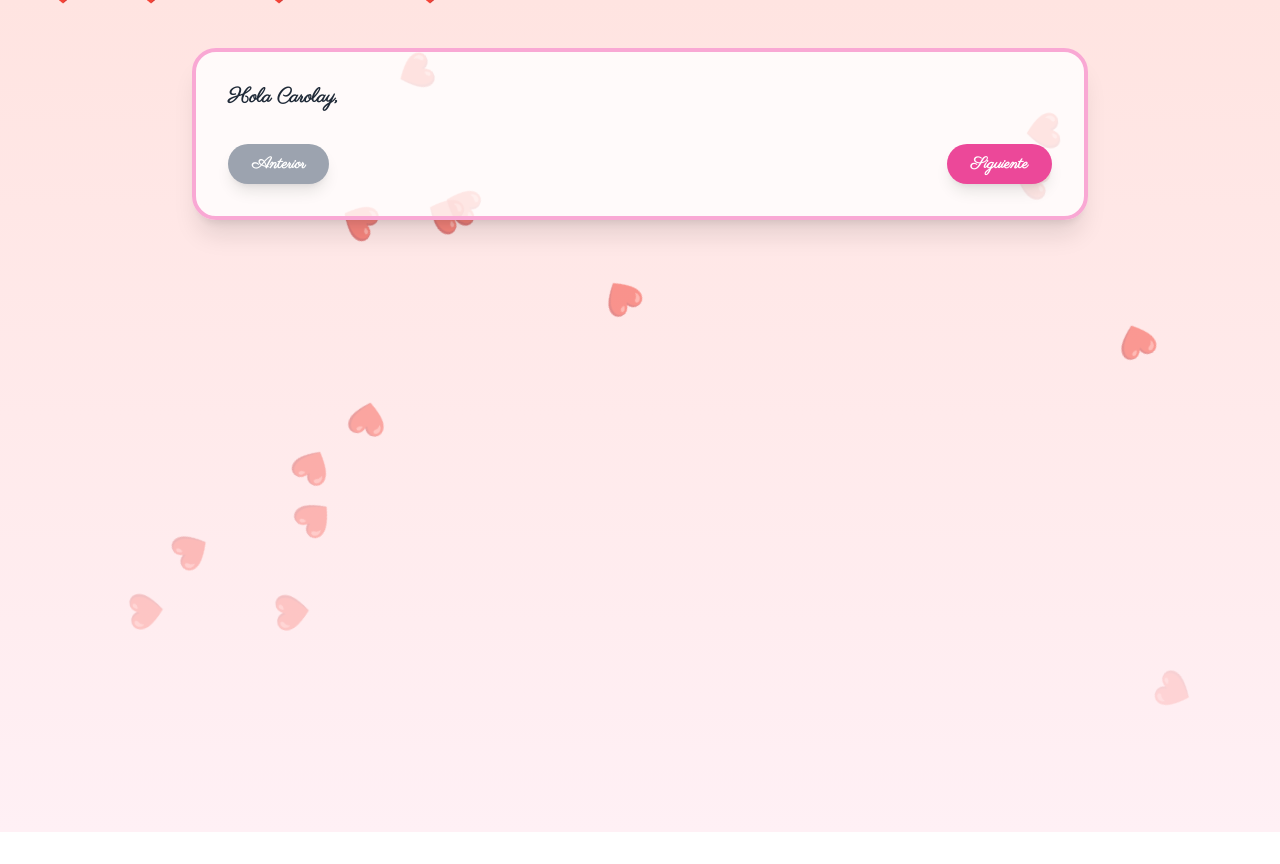
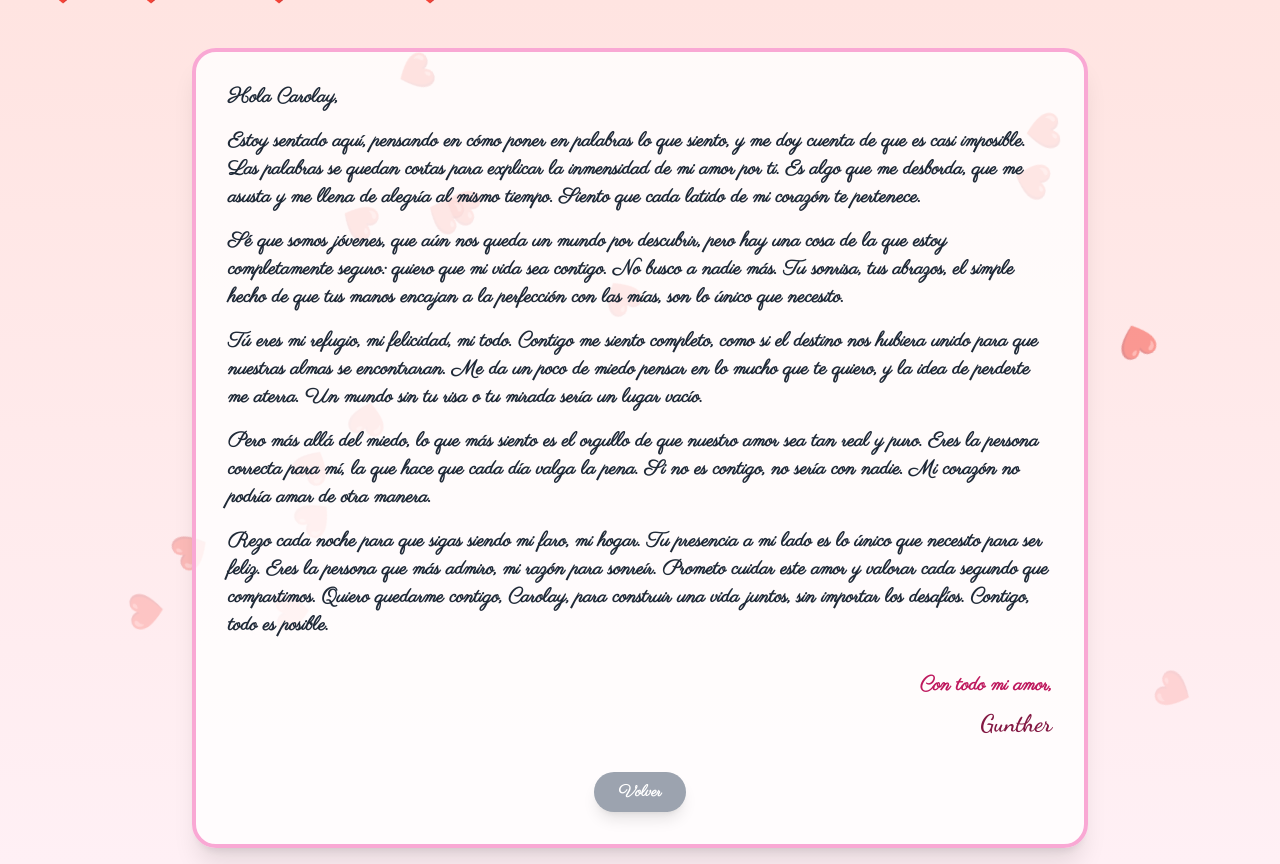
Before and after one commit to BlackGunther1269/carolay, a plain HTML site: page carta/index.html in a window 1280 px wide. Both pictures are taken after a click on the button "Abre la carta". Before the commit the page ends 832 px from the top, so only its background shows below. Drawn offline with nearby package versions, Linux system fonts and the light colour scheme.

Commit message:
Update index.html

```diff
--- a/carta/index.html
+++ b/carta/index.html
@@ -13,10 +13,8 @@
             font-family: 'Parisienne', cursive;
             background: linear-gradient(to bottom, #ffe4e1, #fff0f5);
             min-height: 100vh;
-            display: flex;
-            justify-content: center;
-            align-items: center;
-            overflow: hidden; /* Esto es intencional ahora, para las páginas */
+            display: block;
+            overflow-y: auto; /* Permite el scroll vertical */
             position: relative;
         }
 
@@ -88,16 +86,20 @@
 
         <!-- Contenedor de la carta, inicialmente oculto -->
         <div id="letter-container" class="hidden w-full max-w-lg md:max-w-3xl lg:max-w-4xl bg-white bg-opacity-80 p-8 rounded-3xl shadow-xl border-4 border-pink-300 mt-8 transform scale-90 opacity-0 transition-all duration-700 ease-in-out">
-            <div id="letter-content" class="text-lg md:text-xl text-gray-800 leading-relaxed font-normal">
-                <!-- Los párrafos se renderizarán aquí uno a uno -->
+            <div class="text-lg md:text-xl text-gray-800 leading-relaxed font-normal">
+                <p class="mb-4"><b>Hola Carolay,</b></p>
+                <p class="mb-4"><b>Estoy sentado aquí, pensando en cómo poner en palabras lo que siento, y me doy cuenta de que es casi imposible. Las palabras se quedan cortas para explicar la inmensidad de mi amor por ti. Es algo que me desborda, que me asusta y me llena de alegría al mismo tiempo. Siento que cada latido de mi corazón te pertenece.</b></p>
+                <p class="mb-4"><b>Sé que somos jóvenes, que aún nos queda un mundo por descubrir, pero hay una cosa de la que estoy completamente seguro: quiero que mi vida sea contigo. No busco a nadie más. Tu sonrisa, tus abrazos, el simple hecho de que tus manos encajan a la perfección con las mías, son lo único que necesito.</b></p>
+                <p class="mb-4"><b>Tú eres mi refugio, mi felicidad, mi todo. Contigo me siento completo, como si el destino nos hubiera unido para que nuestras almas se encontraran. Me da un poco de miedo pensar en lo mucho que te quiero, y la idea de perderte me aterra. Un mundo sin tu risa o tu mirada sería un lugar vacío.</b></p>
+                <p class="mb-4"><b>Pero más allá del miedo, lo que más siento es el orgullo de que nuestro amor sea tan real y puro. Eres la persona correcta para mí, la que hace que cada día valga la pena. Si no es contigo, no sería con nadie. Mi corazón no podría amar de otra manera.</b></p>
+                <p class="mb-4"><b>Rezo cada noche para que sigas siendo mi faro, mi hogar. Tu presencia a mi lado es lo único que necesito para ser feliz. Eres la persona que más admiro, mi razón para sonreír. Prometo cuidar este amor y valorar cada segundo que compartimos. Quiero quedarme contigo, Carolay, para construir una vida juntos, sin importar los desafíos. Contigo, todo es posible.</b></p>
+                <p class="mt-8 text-right text-pink-700"><b>Con todo mi amor,</b></p>
+                <p class="text-right text-2xl font-bold mt-2 text-pink-900" style="font-family: 'Dancing Script', cursive;"><b>Gunther</b></p>
             </div>
-            <!-- Botones de navegación -->
-            <div class="flex justify-between mt-8">
-                <button id="prev-button" class="bg-gray-400 hover:bg-gray-500 text-white font-bold py-2 px-6 rounded-full shadow-lg transform transition-all duration-300 hover:scale-105 active:scale-95" disabled>
-                    Anterior
-                </button>
-                <button id="next-button" class="bg-pink-500 hover:bg-pink-600 text-white font-bold py-2 px-6 rounded-full shadow-lg transform transition-all duration-300 hover:scale-105 active:scale-95">
-                    Siguiente
+            <!-- Botón de volver -->
+            <div class="flex justify-center mt-8">
+                <button id="return-button" class="bg-gray-400 hover:bg-gray-500 text-white font-bold py-2 px-6 rounded-full shadow-lg transform transition-all duration-300 hover:scale-105 active:scale-95">
+                    Volver
                 </button>
             </div>
         </div>
@@ -106,41 +108,9 @@
     <script>
         document.addEventListener("DOMContentLoaded", function() {
             const openButton = document.getElementById('open-button');
+            const returnButton = document.getElementById('return-button');
             const initialScreen = document.getElementById('initial-screen');
             const letterContainer = document.getElementById('letter-container');
-            const letterContent = document.getElementById('letter-content');
-            const prevButton = document.getElementById('prev-button');
-            const nextButton = document.getElementById('next-button');
-
-            // Array de párrafos de la carta
-            const paragraphs = [
-                "<b>Hola Carolay,</b>",
-                "<b>Estoy sentado aquí, pensando en cómo poner en palabras lo que siento, y me doy cuenta de que es casi imposible. Las palabras se quedan cortas para explicar la inmensidad de mi amor por ti. Es algo que me desborda, que me asusta y me llena de alegría al mismo tiempo. Siento que cada latido de mi corazón te pertenece.</b>",
-                "<b>Sé que somos jóvenes, que aún nos queda un mundo por descubrir, pero hay una cosa de la que estoy completamente seguro: quiero que mi vida sea contigo. No busco a nadie más. Tu sonrisa, tus abrazos, el simple hecho de que tus manos encajan a la perfección con las mías, son lo único que necesito.</b>",
-                "<b>Tú eres mi refugio, mi felicidad, mi todo. Contigo me siento completo, como si el destino nos hubiera unido para que nuestras almas se encontraran. Me da un poco de miedo pensar en lo mucho que te quiero, y la idea de perderte me aterra. Un mundo sin tu risa o tu mirada sería un lugar vacío.</b>",
-                "<b>Pero más allá del miedo, lo que más siento es el orgullo de que nuestro amor sea tan real y puro. Eres la persona correcta para mí, la que hace que cada día valga la pena. Si no es contigo, no sería con nadie. Mi corazón no podría amar de otra manera.</b>",
-                "<b>Rezo cada noche para que sigas siendo mi faro, mi hogar. Tu presencia a mi lado es lo único que necesito para ser feliz. Eres la persona que más admiro, mi razón para sonreír. Prometo cuidar este amor y valorar cada segundo que compartimos. Quiero quedarme contigo, Carolay, para construir una vida juntos, sin importar los desafíos. Contigo, todo es posible.</b>",
-                `<p class="mt-8 text-right text-pink-700"><b>Con todo mi amor,</b></p><p class="text-right text-2xl font-bold mt-2 text-pink-900" style="font-family: 'Dancing Script', cursive;"><b>Gunther</b></p>`
-            ];
-
-            let currentParagraphIndex = 0;
-
-            function renderParagraph() {
-                letterContent.innerHTML = paragraphs[currentParagraphIndex];
-                updateButtons();
-            }
-
-            function updateButtons() {
-                prevButton.disabled = currentParagraphIndex === 0;
-                nextButton.disabled = currentParagraphIndex === paragraphs.length - 1;
-
-                // Ocultar el botón de "Siguiente" en el último párrafo
-                if (currentParagraphIndex === paragraphs.length - 1) {
-                    nextButton.classList.add('hidden');
-                } else {
-                    nextButton.classList.remove('hidden');
-                }
-            }
 
             // Lógica para la lluvia de corazones
             function createFallingHeart() {
@@ -181,24 +151,19 @@
                     letterContainer.classList.remove('hidden');
                     letterContainer.classList.add('fade-in-up');
                     letterContainer.classList.remove('scale-90', 'opacity-0');
-                    renderParagraph(); // Mostrar el primer párrafo
                 }, 700);
             });
 
-            // Lógica para el botón Siguiente
-            nextButton.addEventListener('click', function() {
-                if (currentParagraphIndex < paragraphs.length - 1) {
-                    currentParagraphIndex++;
-                    renderParagraph();
-                }
-            });
+            // Lógica para volver
+            returnButton.addEventListener('click', function() {
+                letterContainer.classList.add('opacity-0', 'scale-90');
 
-            // Lógica para el botón Anterior
-            prevButton.addEventListener('click', function() {
-                if (currentParagraphIndex > 0) {
-                    currentParagraphIndex--;
-                    renderParagraph();
-                }
+                setTimeout(() => {
+                    letterContainer.classList.add('hidden');
+                    initialScreen.classList.remove('hidden');
+                    initialScreen.classList.add('fade-in-up');
+                    initialScreen.classList.remove('scale-90', 'opacity-0');
+                }, 700);
             });
         });
     </script>
```
